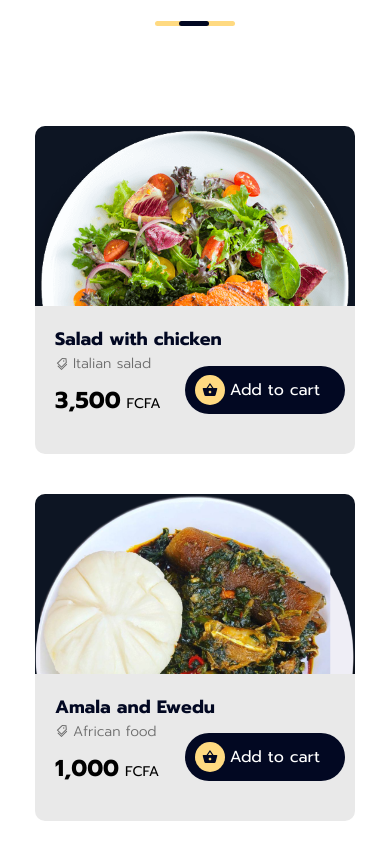
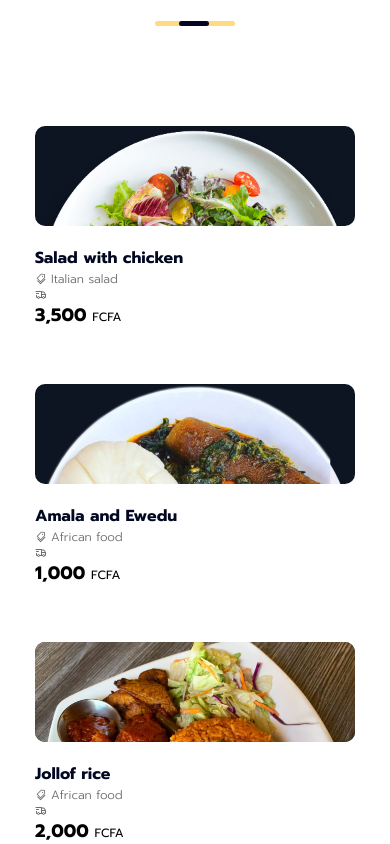
Before and after one commit to Joseph-Jnr/foodify_v1, a React (Vite) app: page / in a window 390 px wide. Shown: the part 1780-2624 px from the top of the page. Built offline with nearby package versions, Linux system fonts and the light colour scheme.

Commit message:
update: redesigned food cards

```diff
--- a/src/components/foodCards/FoodCardItem.css
+++ b/src/components/foodCards/FoodCardItem.css
@@ -1,45 +1,23 @@
-/* .single-food-card {
-  background: var(--off-white);
+.single-food-card {
+  background: transparent;
   border-radius: 10px;
   position: relative;
-  padding: 20px;
-  width: 400px;
-  display: grid;
-  grid-template-columns: repeat(2, 1fr);
-  justify-content: center;
-  align-items: center;
-} */
-.single-food-card {
-  background: var(--off-white);
-  border-radius: 10px;
-  position: relative;
-  width: 320px;
+  max-width: 320px;
   margin: 0 auto;
 }
-/*
-.single-food-card .img-area {
-  position: relative;
-  background: #0d1523;
-  width: 150px;
-  height: 150px;
-  border-radius: 10px;
-  overflow: hidden;
-} */
 
 .single-food-card .img-area {
   position: relative;
   background: #0d1523;
-  width: 150px;
   height: 180px;
   overflow: hidden;
-  border-radius: 10px 10px 0px 0px;
-  width: 100%;
+  border-radius: 10px;
   display: grid;
   justify-content: center;
 }
 
 .single-food-card .img-area img {
-  width: auto;
+  width: 100%;
   height: auto;
   transition: all 0.5s ease-in-out;
 }
@@ -51,8 +29,10 @@
 
 .single-food-card .content {
   width: 100%;
-  padding: 20px;
-  padding-bottom: 35px;
+  padding: 20px 0;
+  padding-bottom: 15px;
+  display: flex;
+  justify-content: space-between;
 }
 
 .single-food-card .content h1 {
@@ -65,7 +45,7 @@
   color: var(--teal-black);
   font-weight: 300;
   font-size: 14px;
-  margin-bottom: 10px;
+  margin-bottom: 1px;
 }
 
 .price span {
@@ -84,16 +64,13 @@
   bottom: 40px;
 }
 
-html.dark .single-food-card {
-  background: var(--dark-mid);
-}
-
 html.dark .single-food-card .content h1,
 html.dark .price span {
   color: #d3e2f7;
 }
 
-html.dark .single-food-card .content p {
+html.dark .single-food-card .content p,
+html.dark .price span {
   color: #8796ab;
 }
 
@@ -101,4 +78,28 @@ html.dark .single-food-card .content p {
   .single-food-card {
     grid-template-columns: repeat(1, 1fr);
   }
+
+  .single-food-card .img-area {
+    height: 100px;
+  }
+
+  .single-food-card .content {
+    flex-direction: column;
+  }
+
+  .single-food-card .content h1 {
+    font-size: 16px;
+  }
+
+  .single-food-card .content p {
+    font-size: 12px;
+  }
+
+  .price span {
+    font-size: 12px;
+  }
+
+  .price span:nth-child(1) {
+    font-size: 18px;
+  }
 }
--- a/src/components/foodCards/FoodCardItem.jsx
+++ b/src/components/foodCards/FoodCardItem.jsx
@@ -2,15 +2,17 @@ import React from 'react'
 import './FoodCardItem.css'
 import { MdShoppingBasket } from 'react-icons/md'
 import { AiOutlineTags } from 'react-icons/ai'
+import { TbTruckDelivery } from 'react-icons/tb'
 import Button from '../UI/button/Button'
 
-const FoodCardItem = ({ image, title, category, price }) => {
+const FoodCardItem = ({ image, title, category, delivery, price }) => {
   return (
-    <div className='single-food-card col-md-4'>
+    <div className='single-food-card'>
       <div className='img-area'>
         <img src={image} alt='food image' />
       </div>
       <div className='content'>
+        <div className='description'>
           <h1>{title}</h1>
           <p className='flex items-center'>
             <span className='mr-1'>
@@ -18,11 +20,18 @@ const FoodCardItem = ({ image, title, category, price }) => {
             </span>{' '}
             {category}
           </p>
+          <p className='flex items-center'>
+            <span className='mr-1'>
+              <TbTruckDelivery />
+            </span>{' '}
+            {delivery}
+          </p>
+        </div>
         <div className='price'>
           <span className='amount'>{price.toLocaleString()}</span>{' '}
           <span className='currency'>FCFA</span>
         </div>
-        <div className='btns'>
+        {/* <div className='btns'>
           <Button
             icon={<MdShoppingBasket />}
             btnClass={'black-btn hasIcon'}
@@ -30,7 +39,7 @@ const FoodCardItem = ({ image, title, category, price }) => {
             href={''}
             text={'Add to cart'}
           />
-        </div>
+        </div> */}
       </div>
     </div>
   )
```
Lines whose indentation alone changed are shown as unchanged.
